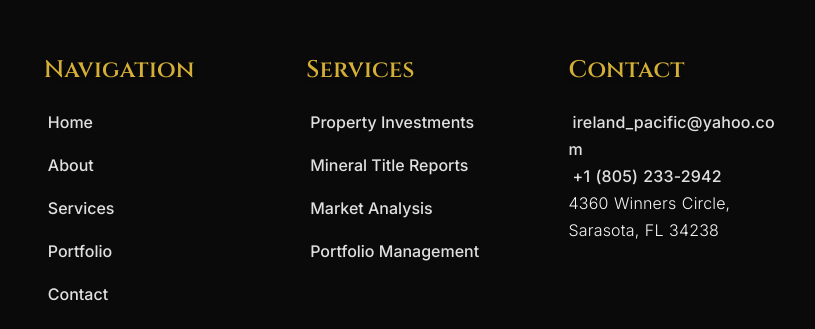
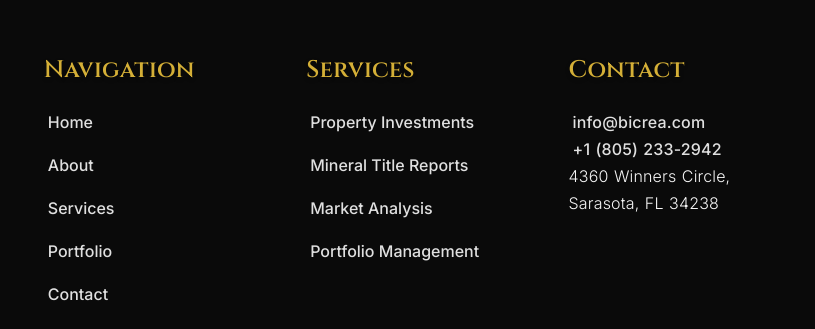
Before and after one commit to JvdZwaan76/bicrea-website, a website: page services.html in a window 1280 px wide. Shown: the part 11110-11439 px from the top of the page, 465-1280 px from the left. Drawn offline with Linux system fonts and the light colour scheme.

Commit message:
Replace old email with info@bicrea.com in services.html

```diff
--- a/services.html
+++ b/services.html
@@ -607,7 +607,7 @@
                 <div class="footer-section footer-contact">
                     <h4>Contact</h4>
                     <div class="contact-info">
-                        <p><a href="mailto:ireland_pacific@yahoo.com" onclick="gtag('event', 'email_click', { event_category: 'Contact', event_label: 'Footer Email Services' });">ireland_pacific@yahoo.com</a></p>
+                        <p><a href="mailto:info@bicrea.com" onclick="gtag('event', 'email_click', { event_category: 'Contact', event_label: 'Footer Email Services' });">info@bicrea.com</a></p>
                         <p><a href="tel:+18052332942" onclick="gtag('event', 'phone_click', { event_category: 'Contact', event_label: 'Footer Phone Services' });">+1 (805) 233-2942</a></p>
                         <p>4360 Winners Circle, Sarasota, FL 34238</p>
                     </div>
```
